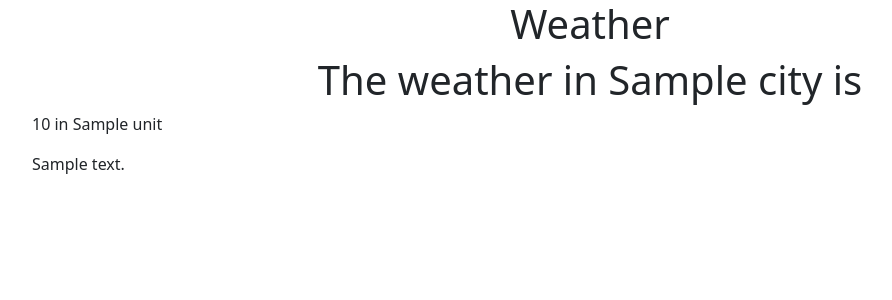
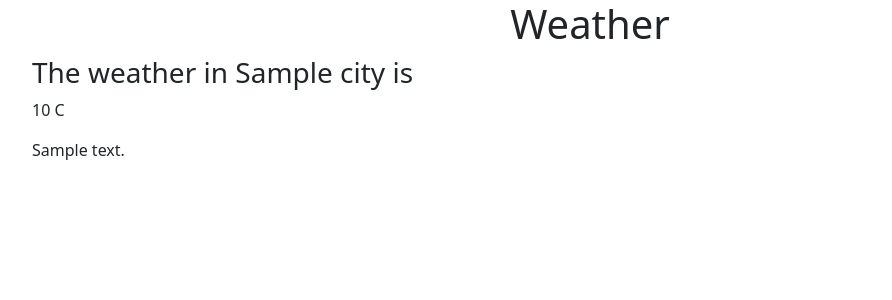
Before and after one commit to claire-md/weather_api, a Flask app: template templates/temperature.html in a window 1280 px wide. Shown: the top 300 px of the page, without its empty margins (50-942 px from the left). Run offline with Flask 2, Linux system fonts and the light colour scheme; the template is opened without the code that fills it: most values are stand-ins (such as "Sample title", 1, 10 or a date in 2020).

Commit message:
Added if the weather was in farenheit or celsius

```diff
--- a/templates/temperature.html
+++ b/templates/temperature.html
@@ -2,11 +2,15 @@
 {% block content %}
     <!-- Checks if city or zipcode was entered -->
     {% if city %}
-    <h1 align="center">The weather in {{ city }} is </h1>
+        <h3>The weather in {{ city }} is </h3>
     {% else %}
-    <h1 align="center">The weather in {{ zipcode }} is </h1>
+        <h3>The weather in {{ zipcode }} is </h3>
     {% endif %}
 
-    <p>{{ temp }} in {{ unit }}</p>
+    {% if unit == "imperial" %}
+        <p>{{ temp }} F</p>
+    {% else %}
+        <p>{{ temp }} C</p>
+    {% endif %}
     <p>{{ description }}</p>
 {% endblock content %}
```
